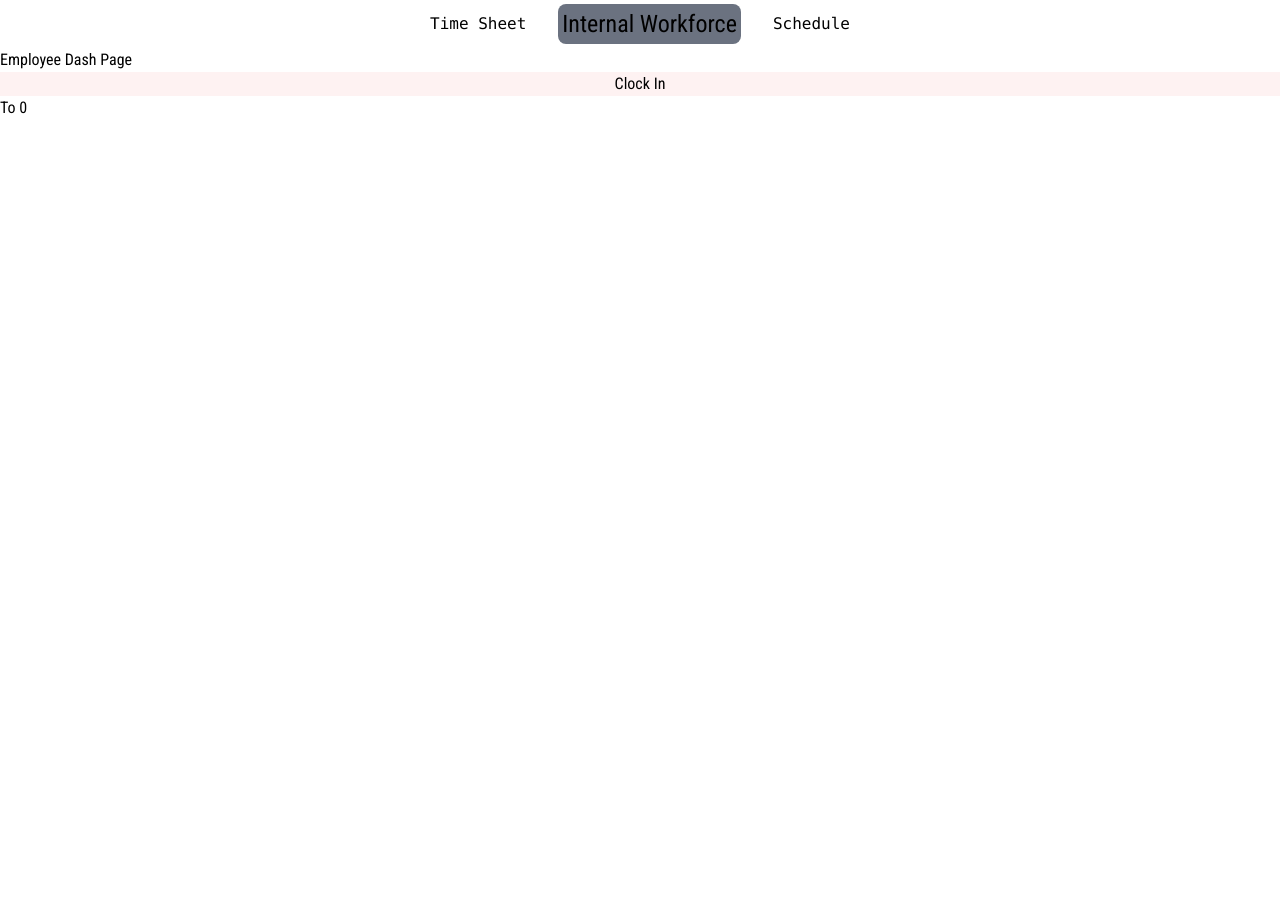
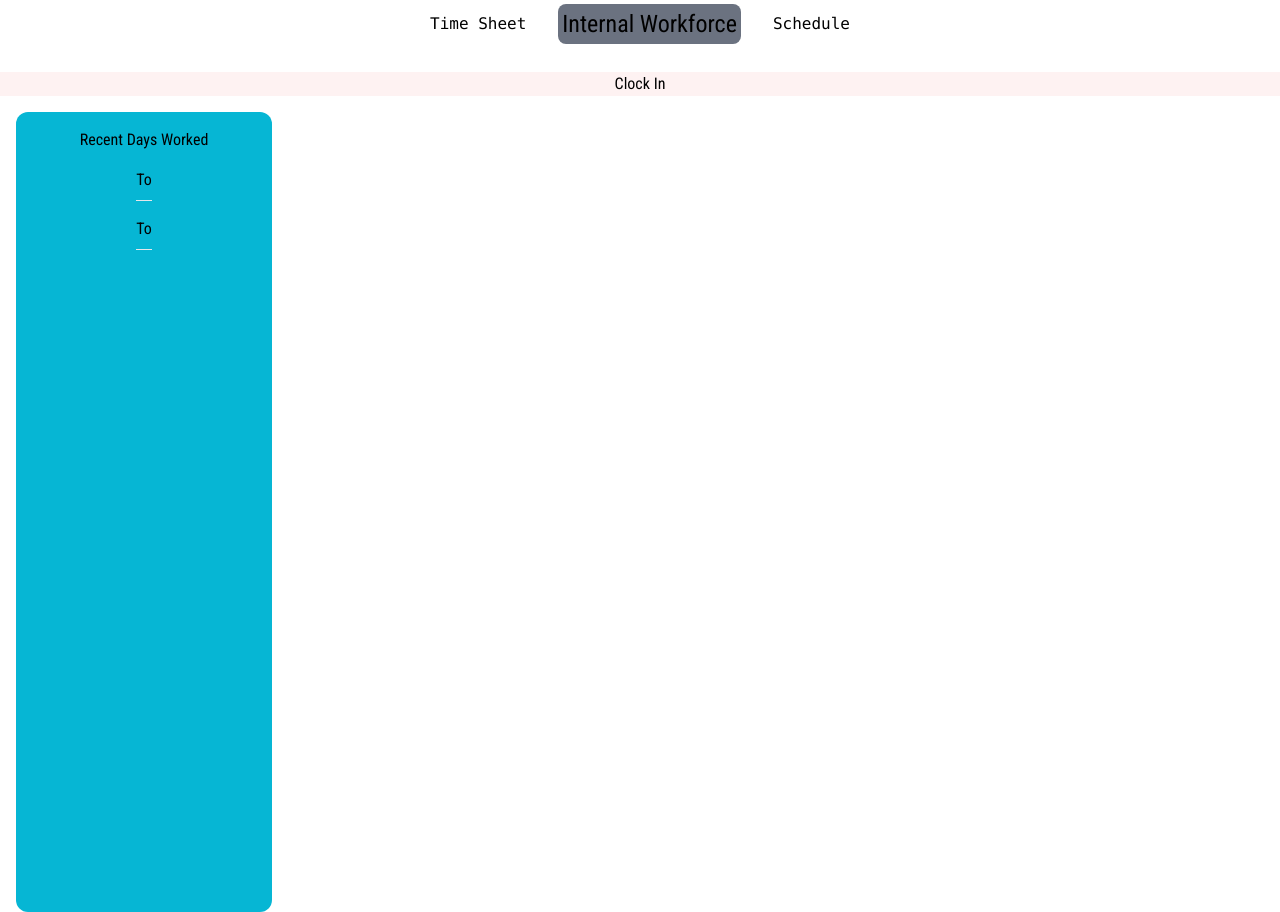
Before and after one commit to SilahicAmil/nextjs-employee-log, a Next.js app: page /employee-dash in a window 1280 px wide. Before the commit the page ends 800 px from the top, so only its background shows below. Built offline with nearby package versions, Linux system fonts and the light colour scheme.

Commit message:
adding time worked component

```diff
--- a/components/EmployeePage/Clock/Clock.js
+++ b/components/EmployeePage/Clock/Clock.js
@@ -1,3 +1,4 @@
+import TimeWorked from "./TimeWorked";
 import { useState } from "react";
 
 const Clock = ({ addStartTime, finishTime }) => {
@@ -59,7 +60,7 @@ const Clock = ({ addStartTime, finishTime }) => {
 
   return (
     <>
-      <div className=" w-full flex flex-col ">
+      <div className=" w-full flex flex-col h-full mt-6">
         {!clockedIn ? (
           <button className="bg-red-50 text-black" onClick={clockInHandler}>
             Clock In
@@ -71,10 +72,12 @@ const Clock = ({ addStartTime, finishTime }) => {
         )}
         {/* button should be disabled unless clock in button was clicked */}
       </div>
-      <div>
-        {startTime.toLocaleString()} To {endTime.toLocaleString()}
-        {totalTime}
-      </div>
+
+      <TimeWorked
+        startTime={startTime.toLocaleString()}
+        endTime={endTime.toLocaleString()}
+        totalTime={totalTime}
+      />
     </>
   );
 };
--- /dev/null
+++ b/components/EmployeePage/Clock/TimeWorked.js
@@ -0,0 +1,30 @@
+const TimeWorked = ({ startTime, endTime, totalTime }) => {
+  return (
+    <div className="flex flex-col mt-4 w-64 md:h-4/12 2 h-screen ml-4 rounded-xl  items-center bg-cyan-500 ">
+      <h1 className="mt-4 mb-4">Recent Days Worked</h1>
+      <div className=" pb-4">
+        <div>
+          {/* eventually fetch this data from DB - easier with react context
+        so dont have to prop drill
+         */}
+          {/* also this could possibly be its own component */}
+          <div className="flex flex-col">
+            <span>{startTime}</span>
+            <p className="flex justify-center items-center">To</p>
+            <span>{endTime}</span>
+            <hr className="text-3xl p-2 mt-2 w-full" />
+          </div>
+
+          <div className="flex flex-col col-span-2">
+            <span>{startTime}</span>
+            <p className="flex justify-center items-center">To</p>
+            <span>{endTime}</span>
+            <hr className="text-3xl p-2 mt-2 w-full" />
+          </div>
+        </div>
+      </div>
+    </div>
+  );
+};
+
+export default TimeWorked;
--- a/pages/employee-dash/index.js
+++ b/pages/employee-dash/index.js
@@ -31,7 +31,6 @@ const EmployeeDashPage = (props) => {
   return (
     <>
       <div>
-        <h1>Employee Dash Page</h1>
         <Clock addStartTime={addTimeHandler} finishTime={finishTimeHandler} />
       </div>
     </>
```
